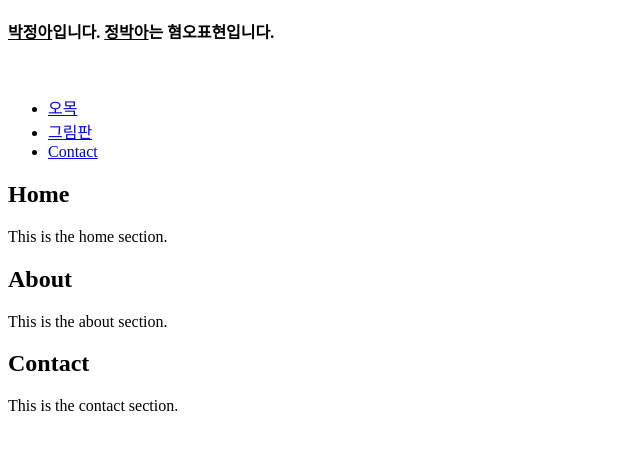
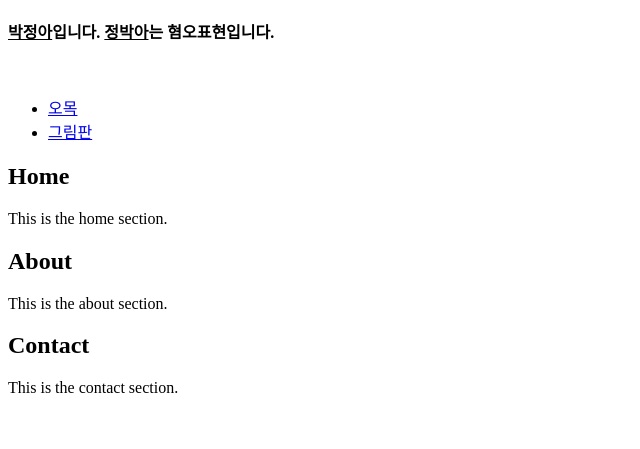
Before and after one commit to bahcjunga/web, a plain HTML site: page index.html in a window 1280 px wide. Shown: the part 79-528 px from the top of the page, without its empty margins (0-640 px from the left). Drawn offline with Linux system fonts and the light colour scheme.

Commit message:
Update index.html

```diff
--- a/index.html
+++ b/index.html
@@ -18,7 +18,7 @@
         <ul>
             <li><a href="omok.html">오목</a></li>
             <li><a href="canvas.html">그림판</a></li>
-            <li><a href="home.html">Contact</a></li>
+
         </ul>
     </nav>
 </header>
```
